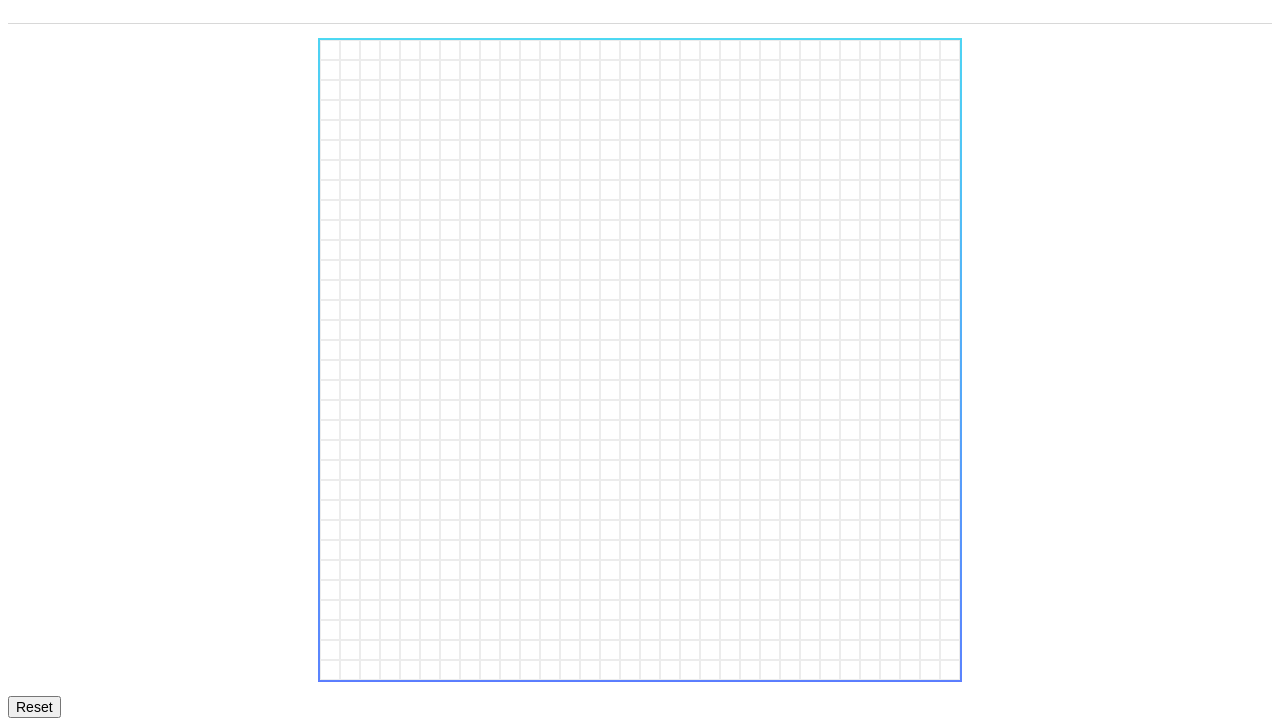
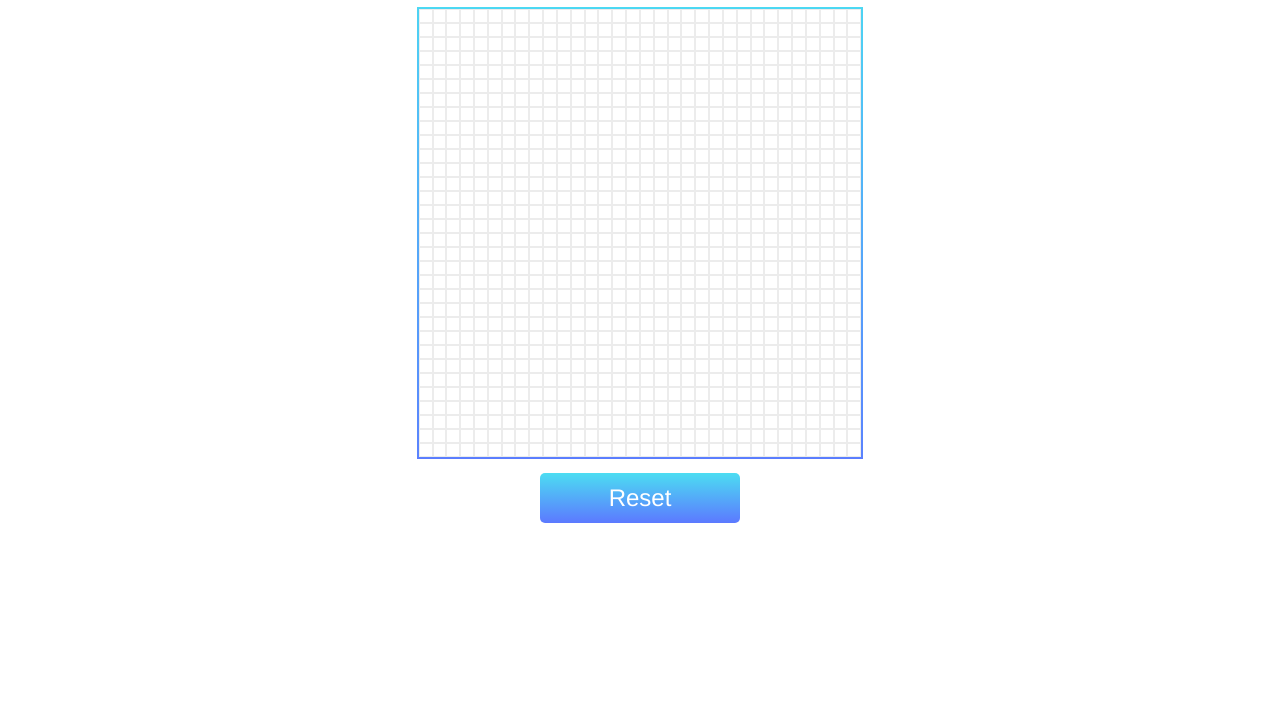
Before and after one commit to bardenHa/etch-a-sketch, a plain HTML site: page index.html in a window 1280 px wide. Shown: the part 157-883 px from the top of the page. After the commit the page ends 800 px from the top, so only its background shows below. Drawn offline with Linux system fonts and the light colour scheme.

Commit message:
Button functionality

```diff
--- a/etch-a-sketch.js
+++ b/etch-a-sketch.js
@@ -29,3 +29,12 @@ for (let i = 0; i < gridSquareTarget.length ; i++) {
         console.log('enter');
     });
 }
+
+//Button functionality
+const button = document.getElementById('Reset-Button');
+
+button.addEventListener('click', e=> {
+    for (let i = 0 ; i < gridSquareTarget.length ; i++){
+        gridSquareTarget[i].style.backgroundColor = 'white';
+    }
+});
--- a/styles.css
+++ b/styles.css
@@ -1,10 +1,10 @@
 * {
     font-size: 14px;
-    font-family: Arial, Helvetica, sans-serif;
+    font-family: Helvetica, sans-serif;
 }
 
 :root {
-    --text-color: #E5EBEA;
+    --text-color: white;
     --title-color: (linear-gradient( 109.5deg,  rgba(76,221,242,1) 11.2%, rgba(92,121,255,1) 91.1% ));
     --text-dark: #1D1E2C;
     --bg-color: white;
@@ -13,7 +13,7 @@
 
 h1 {
     font-family: 'Pacifico', cursive;
-    font-size: 58px;
+    font-size: 48px;
     font-weight: lighter;
     text-align: center;
     color: rgb(31, 154, 255);
@@ -38,8 +38,8 @@ body {
     grid-template-rows: repeat(var(--squares), auto);
     border: 2px solid;
     border-image: linear-gradient(rgba(76,221,242,1), rgba(92,121,255,1)) 10%;
-    width: 75%;
-    height: 75vw;
+    width: 35%;
+    height: 35vw;
     max-height: 640px;
     max-width: 640px;
     margin: 1rem auto;
@@ -54,3 +54,18 @@ body {
 .grid-square:hover {
     background-color: black;
 }
+
+.button-container {
+    width: 200px;
+    height: 50px;
+}
+
+button {
+    border: 0;
+    border-radius: 5px;
+    background: linear-gradient(rgba(76,221,242,1), rgba(92,121,255,1)) 10%;
+    width: 100%;
+    height: 100%;
+    color: var(--text-color);
+    font-size: 24px;
+}
```
